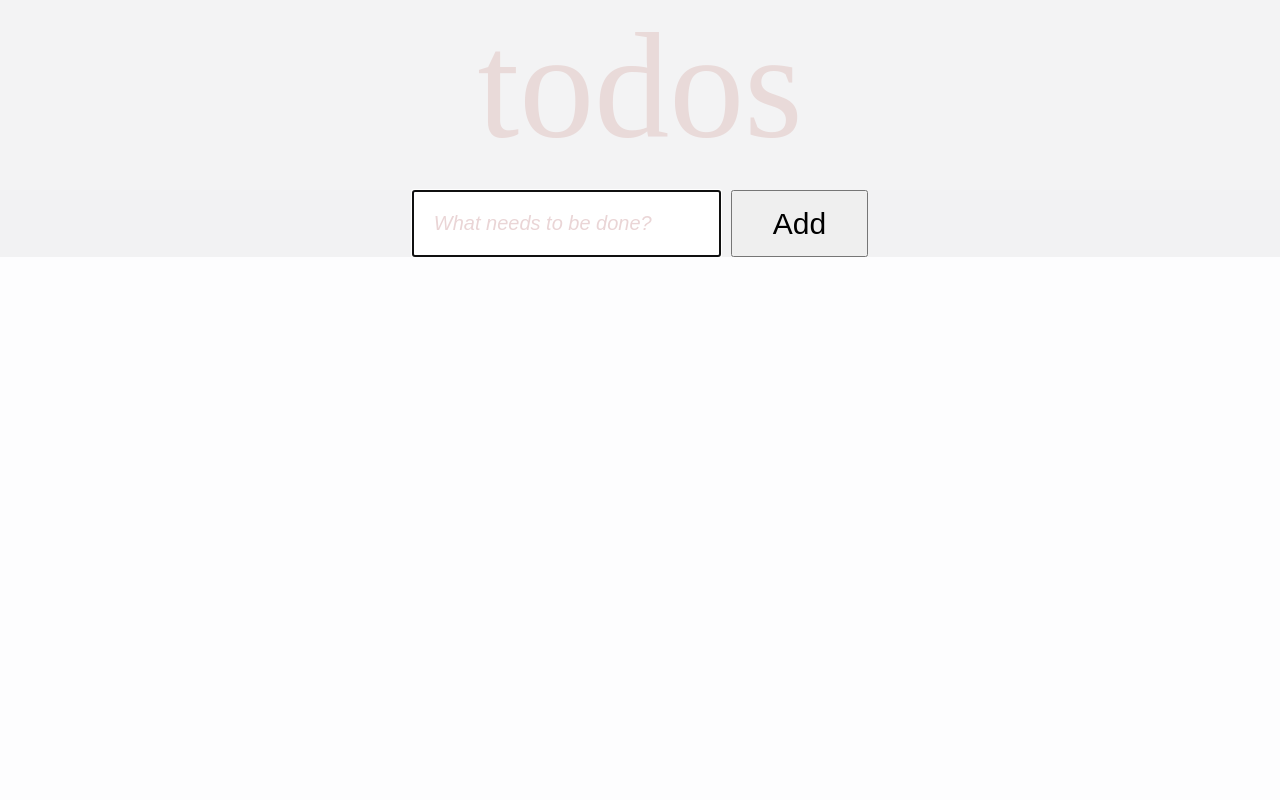
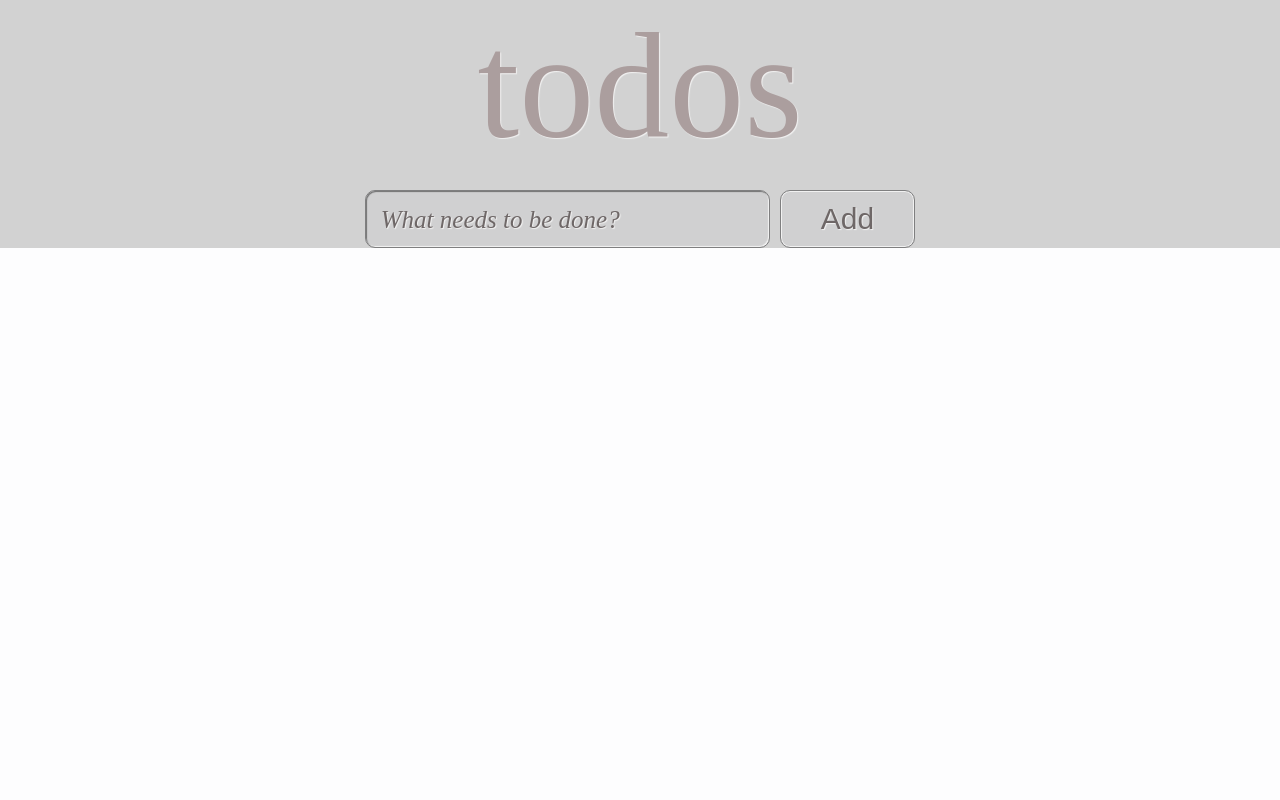
Before and after one commit to SergeyMaxx/todos, a React (Create React App) app: page / in a window 1280 px wide. Shown: the top 800 px of the page. Built offline with nearby package versions, Linux system fonts and the light colour scheme.

Commit message:
добавил перетаскивание записей

```diff
--- a/package.json
+++ b/package.json
@@ -10,6 +10,7 @@
     "@types/node": "^16.18.35",
     "@types/react": "^18.2.10",
     "@types/react-dom": "^18.2.4",
+    "framer-motion": "^10.12.16",
     "react": "^18.2.0",
     "react-dom": "^18.2.0",
     "react-router-dom": "^5.3.0",
--- a/public/index.html
+++ b/public/index.html
@@ -24,7 +24,7 @@
       work correctly both with client-side routing and a non-root public URL.
       Learn how to configure a non-root public URL by running `npm run build`.
     -->
-    <title>React App</title>
+    <title>todos</title>
   </head>
   <body>
     <noscript>You need to enable JavaScript to run this app.</noscript>
--- a/src/app/components/active.tsx
+++ b/src/app/components/active.tsx
@@ -1,25 +1,27 @@
 import React from 'react'
 import {useTodos} from './useTodos'
 import TodoItem from './todoItem'
+import {Reorder, AnimatePresence} from 'framer-motion'
 
 const Active = () => {
-  const {todos} = useTodos()
-  const {toggle} = useTodos()
+  const {todos, setTodos, toggle} = useTodos()
   const activeTodos = todos.filter(todo => !todo.complete)
 
   return (
+    <Reorder.Group axis='y' onReorder={setTodos} values={activeTodos}>
+      <AnimatePresence>
         <div className="todos-active">
           <div className="m-t"/>
           {activeTodos.map(item => (
             <TodoItem
               key={item.id}
-          id={item.id}
-          title={item.title}
-          complete={item.complete}
+              item={item}
               toggle={toggle}
             />
           ))}
         </div>
+      </AnimatePresence>
+    </Reorder.Group>
   )
 }
 
--- a/src/app/components/completed.tsx
+++ b/src/app/components/completed.tsx
@@ -1,25 +1,27 @@
 import React from 'react'
 import {useTodos} from './useTodos'
 import TodoItem from './todoItem'
+import {Reorder, AnimatePresence} from 'framer-motion'
 
 const Completed = () => {
-  const {todos} = useTodos()
-  const {toggle} = useTodos()
+  const {todos, setTodos, toggle} = useTodos()
   const activeTodos = todos.filter(todo => todo.complete)
 
   return (
+    <Reorder.Group axis='y' onReorder={setTodos} values={activeTodos}>
+      <AnimatePresence>
         <div className="todos-active">
           <div className="m-t"/>
           {activeTodos.map(item => (
             <TodoItem
               key={item.id}
-          id={item.id}
-          title={item.title}
-          complete={item.complete}
+              item={item}
               toggle={toggle}
             />
           ))}
         </div>
+      </AnimatePresence>
+    </Reorder.Group>
   )
 }
 
--- a/src/app/components/nav.tsx
+++ b/src/app/components/nav.tsx
@@ -3,6 +3,7 @@ import {Link} from 'react-router-dom'
 import {useTodos} from './useTodos'
 
 const Nav = () => {
+  const {todos, setTodos} = useTodos()
   const [active, setActive] = useState<ActiveType>({
     All: false,
     Active: false,
@@ -14,15 +15,15 @@ const Nav = () => {
 
     for (let key in active) {
       active[key] = false
+
     }
-
     setActive(prev => ({
       ...prev,
       [anchorElement.innerText]: true
     }))
+
   }
 
-  const {todos, setTodos} = useTodos()
   const activeTodos = todos.filter(todo => !todo.complete)
 
   const clearCompleted = (): void => {
--- a/src/app/components/todoItem.tsx
+++ b/src/app/components/todoItem.tsx
@@ -1,27 +1,47 @@
 import React from 'react'
 import {ITodo} from '../types/data'
+import {Reorder} from 'framer-motion'
 
-const TodoItem = ({id, title, complete, toggle}: TodoItemProps) => {
+const variants = {
+  initial: {
+    opacity: 0,
+    height: 0
+  },
+  animate: {
+    opacity: 1,
+    height: 'auto'
+  },
+  exit: {
+    opacity: 0,
+    height: 0
+  }
+}
+
+const TodoItem = ({item, toggle}: TodoItemProps) => {
   return (
+    <Reorder.Item value={item} {...variants}>
       <div className="todo-item">
         <label>
           <input
             className="real-checkbox"
             type="checkbox"
             name="coding-notes"
-          onChange={() => toggle(id)}
-          checked={complete}
+            onChange={() => toggle(item.id)}
+            checked={item.complete}
           />
           <span className="custom-checkbox"/>
           <span className="todo-title">
-          {title}
+          {item.title}
         </span>
         </label>
       </div>
+    </Reorder.Item>
+
   )
 }
 
-interface TodoItemProps extends ITodo {
+interface TodoItemProps {
+  item: ITodo
   toggle: (id: number) => void
 }
 
--- a/src/app/components/todoList.tsx
+++ b/src/app/components/todoList.tsx
@@ -1,20 +1,26 @@
 import React from 'react'
 import {ITodo} from '../types/data'
 import TodoItem from './todoItem'
+import {useTodos} from './useTodos'
+import {Reorder, AnimatePresence} from 'framer-motion'
 
 const TodoList = ({items, toggle}: TodoListProps) => {
+  const {setTodos} = useTodos()
+
   return (
+    <Reorder.Group axis='y' onReorder={setTodos} values={items}>
+      <AnimatePresence>
         <div className="todo-list">
           {items.map(item => (
             <TodoItem
               key={item.id}
-          id={item.id}
-          title={item.title}
-          complete={item.complete}
+              item={item}
               toggle={toggle}
             />
           ))}
         </div>
+      </AnimatePresence>
+    </Reorder.Group>
   )
 }
 
--- a/src/index.css
+++ b/src/index.css
@@ -12,8 +12,9 @@
   justify-content: center;
   font-family: "Microsoft JhengHei UI Light", serif;
   font-size: 150px;
-  color: #e9dad9;
-  background: #f3f3f4;
+  color: #ab9e9e;
+  background: #d2d2d2;
+  text-shadow: 1px 1px 1px #f2f2f2;
 }
 
 .todo-container {
@@ -25,25 +26,56 @@
 .todo-wrap {
   display: flex;
   justify-content: center;
-  background: #f2f2f3;
+  background: #d2d2d2;
+  padding: 0 20px;
 }
 
 .todo-input {
-  padding: 20px;
-  font-size: 20px;
+  min-width: 150px;
+  font-family: "Segoe UI", serif;
+  font-weight: 700;
+  padding: 10px 10px 12px 15px;
+  font-size: 25px;
+  line-height: 20px;
+  color: #6e6767;
+  text-shadow: 1px 1px 1px #f1f1f1;
   margin-right: 10px;
+  border: 1px solid #7f7f80;
+  border-radius: 10px;
+  background: #d0d0d1;
+  transition: all 0.2s ease-in-out;
+  box-shadow: inset 3px 3px 5px #858484, inset -3px -3px 5px #f1f1f1;
+}
+
+.todo-input:focus {
+  box-shadow: inset 1px 1px 1px #727272, inset -1px -1px 1px #f2f2f2;
+  outline: none;
 }
 
 ::placeholder {
-  font-size: 20px;
-  color: #ead5d6;
+  font-family: "Segoe UI Light", serif;
+  font-size: 25px;
+  color: #6e6767;
+  font-weight: 500;
   font-style: italic;
+  text-shadow: 1px 1px 1px #f2f2f2;
 }
 
 .todo-add {
   padding: 0 40px;
   cursor: pointer;
   font-size: 30px;
+  transition: all 0.3s;
+  background: #d0d0d1;
+  border: 1px solid #7f7f80;
+  border-radius: 10px;
+  color: #6e6767;
+  text-shadow: 1px 1px 1px #f2f2f2;
+  box-shadow: inset  0 0 0 1px #f1f1f1;
+}
+
+.todo-add:active {
+  background: #b6b6b6;
 }
 
 .todo-list {
@@ -57,7 +89,7 @@
 
 .m-t {
   height: 67px;
-  background: #f3f3f4;
+  background: #d2d2d2;
 }
 
 .todo-item {
@@ -65,6 +97,11 @@
   border-bottom: 1px solid #e9dad9;
   font-family: "Segoe UI", serif;
   font-size: 33px;
+  cursor: grab;
+}
+
+.todo-item:active {
+  cursor: grabbing;
 }
 
 /*Чекбокс*/
```
Also changed, not shown: 1 other file (tests, documents, lock files or other folders). Lines whose indentation alone changed are shown as unchanged.
